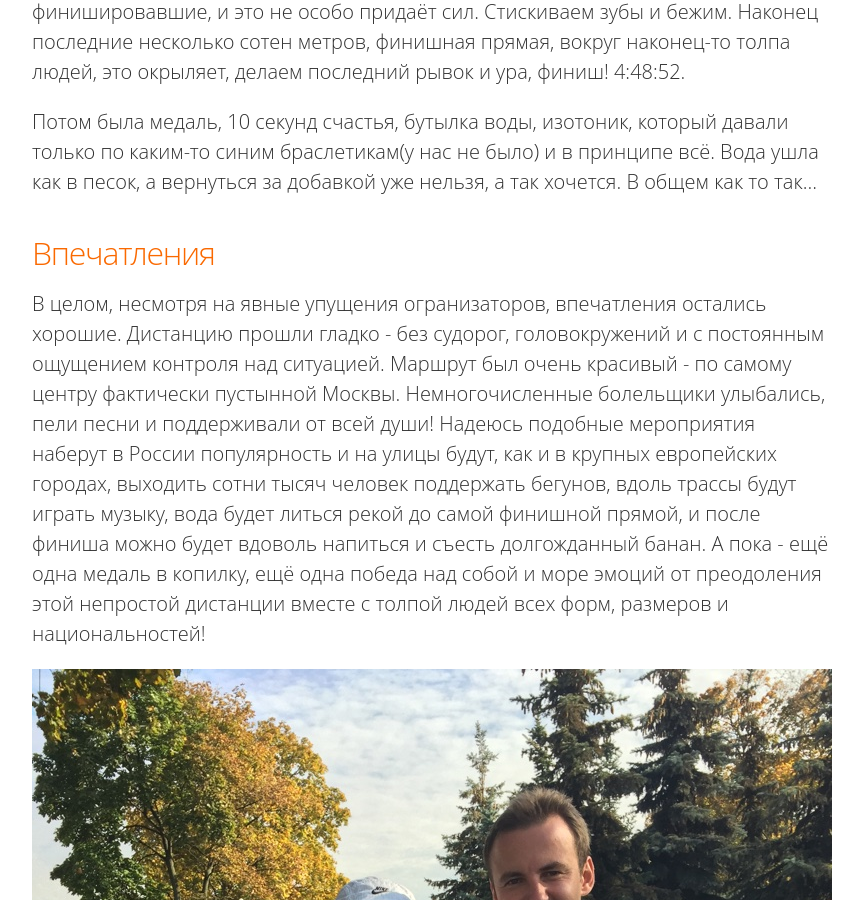
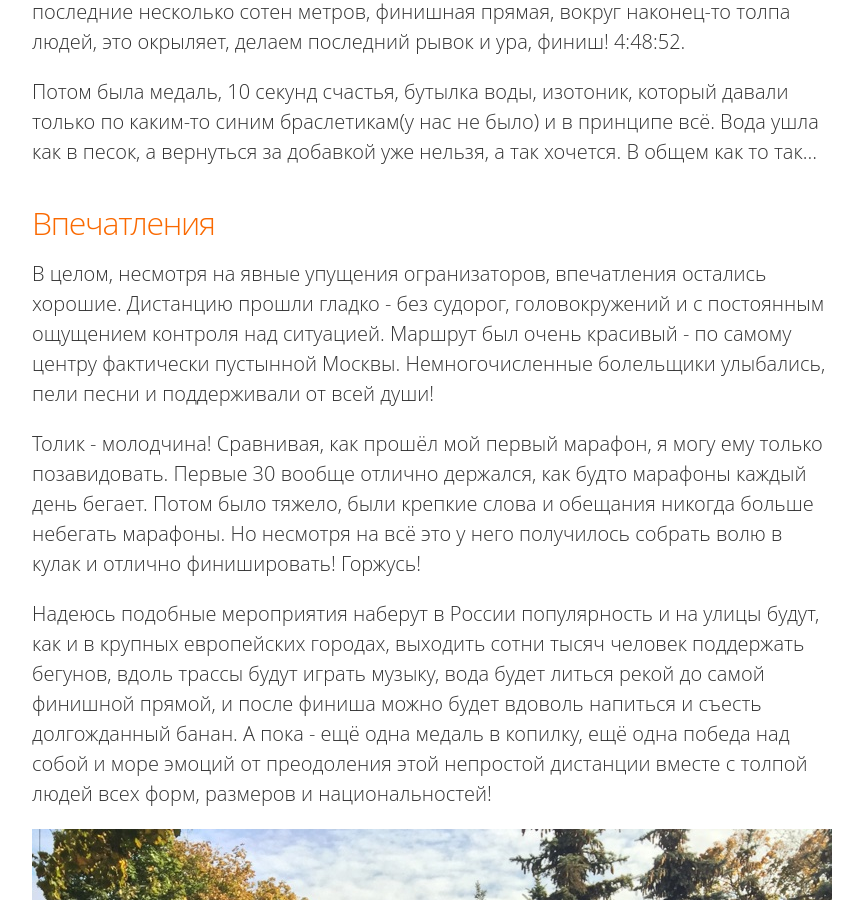
Before and after one commit to igorti/igorti.github.io, a Jekyll site: the page built from _posts/2015-09-22-moscow-marathon.md, in a window 1280 px wide and 900 px high, scrolled down 4731 px. Shown: the whole window, without its empty margins (208-1071 px from the left). Built offline with Jekyll 4.4.1, drawn with Linux system fonts in a browser that asks for light colours; some of the changed text lies outside the part shown.

Commit message:
Post update

```diff
--- a/_posts/2015-09-22-moscow-marathon.md
+++ b/_posts/2015-09-22-moscow-marathon.md
@@ -43,6 +43,10 @@ title: Московский марафон
 
 ##Впечатления
 
-В целом, несмотря на явные упущения огранизаторов, впечатления остались хорошие. Дистанцию прошли гладко - без судорог, головокружений и с постоянным ощущением контроля над ситуацией. Маршрут был очень красивый - по самому центру фактически пустынной Москвы. Немногочисленные болельщики улыбались, пели песни и поддерживали от всей души! Надеюсь подобные мероприятия наберут в России популярность и на улицы будут, как и в крупных европейских городах, выходить сотни тысяч человек поддержать бегунов, вдоль трассы будут играть музыку, вода будет литься рекой до самой финишной прямой, и после финиша можно будет вдоволь напиться и съесть долгожданный банан. А пока - ещё одна медаль в копилку, ещё одна победа над собой и море эмоций от преодоления этой непростой дистанции вместе с толпой людей всех форм, размеров и национальностей!
+В целом, несмотря на явные упущения огранизаторов, впечатления остались хорошие. Дистанцию прошли гладко - без судорог, головокружений и с постоянным ощущением контроля над ситуацией. Маршрут был очень красивый - по самому центру фактически пустынной Москвы. Немногочисленные болельщики улыбались, пели песни и поддерживали от всей души!
+
+Толик - молодчина! Сравнивая, как прошёл мой первый марафон, я могу ему только позавидовать. Первые 30 вообще отлично держался, как будто марафоны каждый день бегает. Потом было тяжело, были крепкие слова и обещания никогда больше небегать марафоны. Но несмотря на всё это у него получилось собрать волю в кулак и отлично финишировать! Горжусь!
+
+Надеюсь подобные мероприятия наберут в России популярность и на улицы будут, как и в крупных европейских городах, выходить сотни тысяч человек поддержать бегунов, вдоль трассы будут играть музыку, вода будет литься рекой до самой финишной прямой, и после финиша можно будет вдоволь напиться и съесть долгожданный банан. А пока - ещё одна медаль в копилку, ещё одна победа над собой и море эмоций от преодоления этой непростой дистанции вместе с толпой людей всех форм, размеров и национальностей!
 
 ![](/assets/moscow_marathon/5.jpg)
```
Also changed, not shown: other parts of _posts/2015-09-22-moscow-marathon.md (+2 -2 lines).
